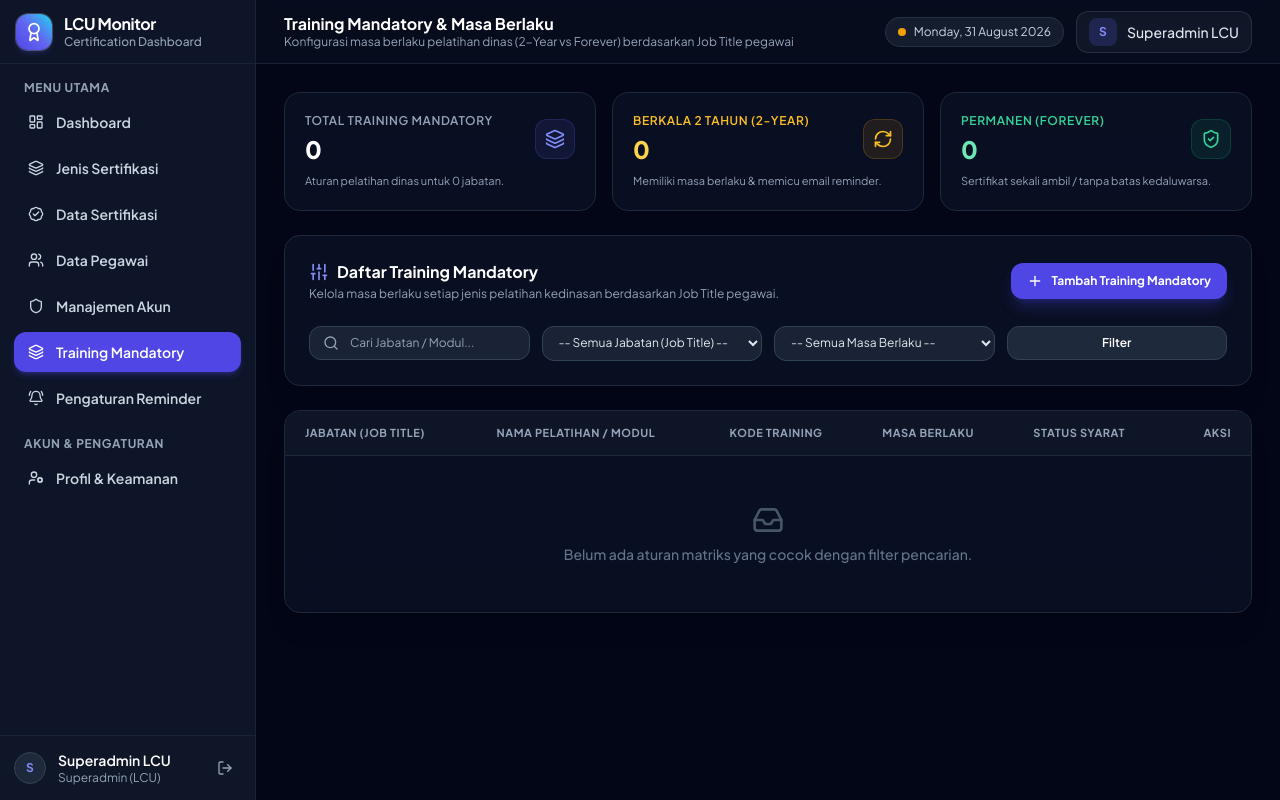
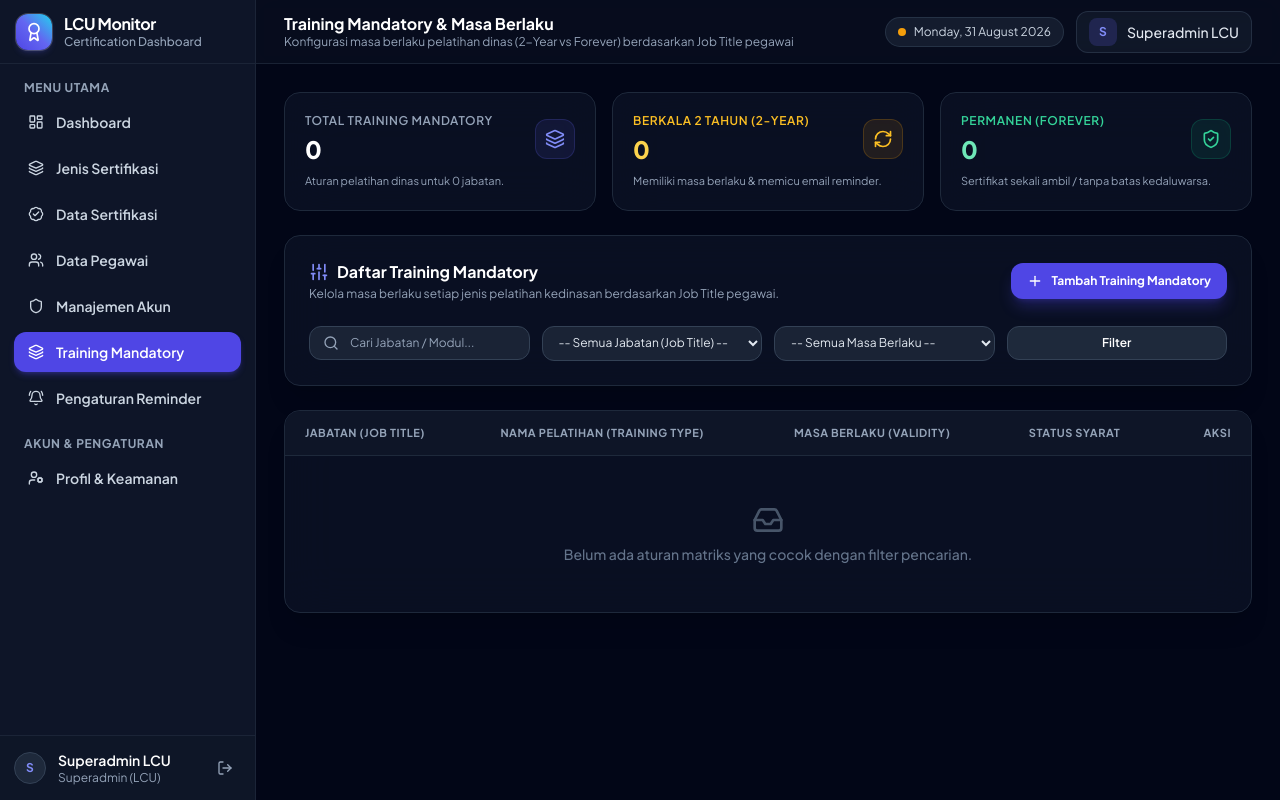
Before and after one commit to ragepanz/certification-dashboard, a Laravel app: page /settings/matrix in a window 1280 px wide. Run offline with Laravel 12, Linux system fonts and the light colour scheme; a user stored in the database is signed in; data comes from the database, SQL or seed files in the repository; data that the repository does not hold is empty; parts of the project's set-up code (start-up, migrations or seed data) failed here and were passed over; some libraries are stand-ins or nearby versions.

Commit message:
refactor: adjust Training Mandatory columns to match Excel specification (No, Job Title, Training Type, Validity, No Need Training)

```diff
--- a/app/Http/Controllers/JobTrainingMatrixController.php
+++ b/app/Http/Controllers/JobTrainingMatrixController.php
@@ -15,8 +15,7 @@ class JobTrainingMatrixController extends Controller
             $search = $request->input('search');
             $query->where(function ($q) use ($search) {
                 $q->where('job_title', 'like', "%{$search}%")
-                  ->orWhere('training_name', 'like', "%{$search}%")
-                  ->orWhere('training_code', 'like', "%{$search}%");
+                  ->orWhere('training_name', 'like', "%{$search}%");
             });
         }
 
@@ -56,7 +55,6 @@ class JobTrainingMatrixController extends Controller
         $validated = $request->validate([
             'job_title' => 'required|string|max:255',
             'training_name' => 'required|string|max:255',
-            'training_code' => 'nullable|string|max:50',
             'validity_type' => 'required|in:2-Year,Forever',
             'no_need_training' => 'nullable|boolean',
         ]);
@@ -71,20 +69,18 @@ class JobTrainingMatrixController extends Controller
             $validated
         );
 
-        return redirect()->route('matrix.index')->with('success', 'Aturan matriks training berhasil disimpan.');
+        return redirect()->route('matrix.index')->with('success', 'Aturan Training Mandatory berhasil disimpan.');
     }
 
     public function update(Request $request, JobTrainingMatrix $matrix)
     {
         $validated = $request->validate([
             'validity_type' => 'required|in:2-Year,Forever',
-            'training_code' => 'nullable|string|max:50',
             'no_need_training' => 'nullable|boolean',
         ]);
 
         $matrix->update([
             'validity_type' => $validated['validity_type'],
-            'training_code' => $validated['training_code'] ?? $matrix->training_code,
             'no_need_training' => $request->has('no_need_training'),
         ]);
 
--- a/resources/views/settings/matrix.blade.php
+++ b/resources/views/settings/matrix.blade.php
@@ -105,9 +105,8 @@
                 <thead>
                     <tr class="border-b border-slate-800 text-[11px] font-bold text-slate-400 uppercase tracking-wider bg-slate-900/80">
                         <th class="py-3.5 px-5">Jabatan (Job Title)</th>
-                        <th class="py-3.5 px-4">Nama Pelatihan / Modul</th>
-                        <th class="py-3.5 px-4">Kode Training</th>
-                        <th class="py-3.5 px-4">Masa Berlaku</th>
+                        <th class="py-3.5 px-4">Nama Pelatihan (Training Type)</th>
+                        <th class="py-3.5 px-4">Masa Berlaku (Validity)</th>
                         <th class="py-3.5 px-4">Status Syarat</th>
                         <th class="py-3.5 px-5 text-right">Aksi</th>
                     </tr>
@@ -120,9 +119,6 @@
                             </td>
                             <td class="py-3.5 px-4 font-semibold text-indigo-300">
                                 {{ $item->training_name }}
-                            </td>
-                            <td class="py-3.5 px-4 text-slate-400 font-mono">
-                                {{ $item->training_code ?? '-' }}
                             </td>
                             <td class="py-3.5 px-4 font-bold">
                                 @if($item->validity_type === '2-Year' && !$item->no_need_training)
@@ -154,7 +150,7 @@
                         </tr>
                     @empty
                         <tr>
-                            <td colspan="6" class="py-12 text-center text-slate-500">
+                            <td colspan="5" class="py-12 text-center text-slate-500">
                                 <i data-lucide="inbox" class="w-8 h-8 mx-auto text-slate-600 mb-2"></i>
                                 <p class="text-sm font-medium">Belum ada aturan matriks yang cocok dengan filter pencarian.</p>
                             </td>
@@ -177,7 +173,7 @@
             <div class="flex items-center justify-between pb-3 border-b border-slate-800">
                 <h3 class="text-sm font-bold text-white flex items-center gap-2">
                     <i data-lucide="plus-circle" class="w-4 h-4 text-indigo-400"></i>
-                    <span>Tambah Aturan Matriks Standar Training</span>
+                    <span>Tambah Training Mandatory</span>
                 </h3>
                 <button @click="createModal = false" class="text-slate-400 hover:text-white">
                     <i data-lucide="x" class="w-4 h-4"></i>
@@ -192,22 +188,16 @@
                 </div>
 
                 <div>
-                    <label class="block text-xs font-semibold text-slate-300 mb-1">Nama Pelatihan / Modul *</label>
+                    <label class="block text-xs font-semibold text-slate-300 mb-1">Nama Pelatihan (Training Type) *</label>
                     <input type="text" name="training_name" required placeholder="Contoh: Safety Management System" class="w-full px-3 py-2 bg-slate-800 border border-slate-700 rounded-xl text-xs text-white focus:outline-none focus:border-indigo-500">
                 </div>
 
-                <div class="grid grid-cols-2 gap-3">
                 <div>
-                        <label class="block text-xs font-semibold text-slate-300 mb-1">Kode Training</label>
-                        <input type="text" name="training_code" placeholder="Contoh: BCT-0080" class="w-full px-3 py-2 bg-slate-800 border border-slate-700 rounded-xl text-xs text-white focus:outline-none focus:border-indigo-500">
-                    </div>
-                    <div>
-                        <label class="block text-xs font-semibold text-slate-300 mb-1">Masa Berlaku *</label>
+                    <label class="block text-xs font-semibold text-slate-300 mb-1">Masa Berlaku (Validity) *</label>
                     <select name="validity_type" required class="w-full px-3 py-2 bg-slate-800 border border-slate-700 rounded-xl text-xs text-white focus:outline-none focus:border-indigo-500">
                         <option value="2-Year">2-Year (Berkala 2 Tahun)</option>
                         <option value="Forever" selected>Forever (Permanen)</option>
                     </select>
-                    </div>
                 </div>
 
                 <div class="pt-2 flex justify-end gap-2">
@@ -235,27 +225,21 @@
                 @csrf
                 @method('PUT')
                 <div>
-                    <label class="block text-xs font-semibold text-slate-400 mb-1">Jabatan</label>
+                    <label class="block text-xs font-semibold text-slate-400 mb-1">Jabatan (Job Title)</label>
                     <p class="text-sm font-bold text-white" x-text="editItem.job_title"></p>
                 </div>
 
                 <div>
-                    <label class="block text-xs font-semibold text-slate-400 mb-1">Nama Modul</label>
+                    <label class="block text-xs font-semibold text-slate-400 mb-1">Nama Pelatihan (Training Type)</label>
                     <p class="text-sm font-semibold text-indigo-300" x-text="editItem.training_name"></p>
                 </div>
 
-                <div class="grid grid-cols-2 gap-3">
                 <div>
-                        <label class="block text-xs font-semibold text-slate-300 mb-1">Kode Training</label>
-                        <input type="text" name="training_code" :value="editItem.training_code" class="w-full px-3 py-2 bg-slate-800 border border-slate-700 rounded-xl text-xs text-white focus:outline-none focus:border-indigo-500">
-                    </div>
-                    <div>
-                        <label class="block text-xs font-semibold text-slate-300 mb-1">Masa Berlaku *</label>
+                    <label class="block text-xs font-semibold text-slate-300 mb-1">Masa Berlaku (Validity) *</label>
                     <select name="validity_type" x-model="editItem.validity_type" required class="w-full px-3 py-2 bg-slate-800 border border-slate-700 rounded-xl text-xs text-white focus:outline-none focus:border-indigo-500">
                         <option value="2-Year">2-Year (Berkala 2 Tahun)</option>
                         <option value="Forever">Forever (Permanen)</option>
                     </select>
-                    </div>
                 </div>
 
                 <div class="pt-2 flex justify-end gap-2">
```
Lines whose indentation alone changed are shown as unchanged.
